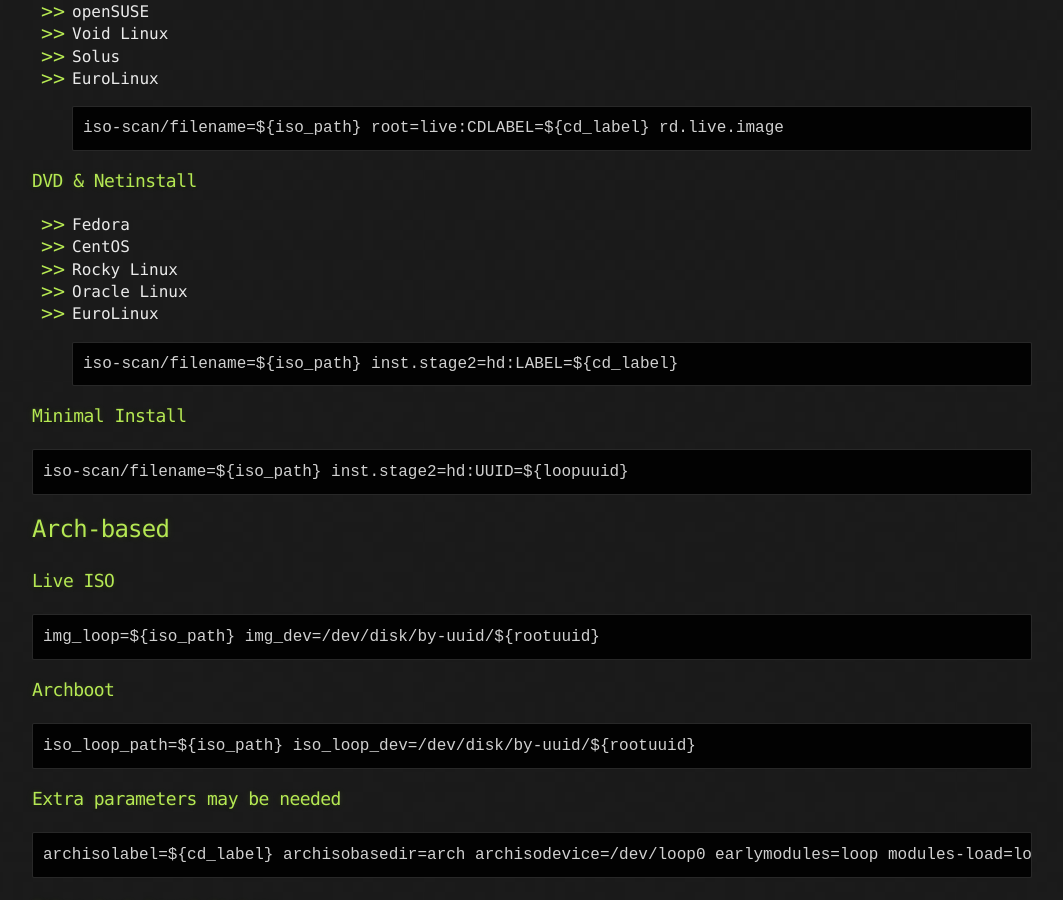
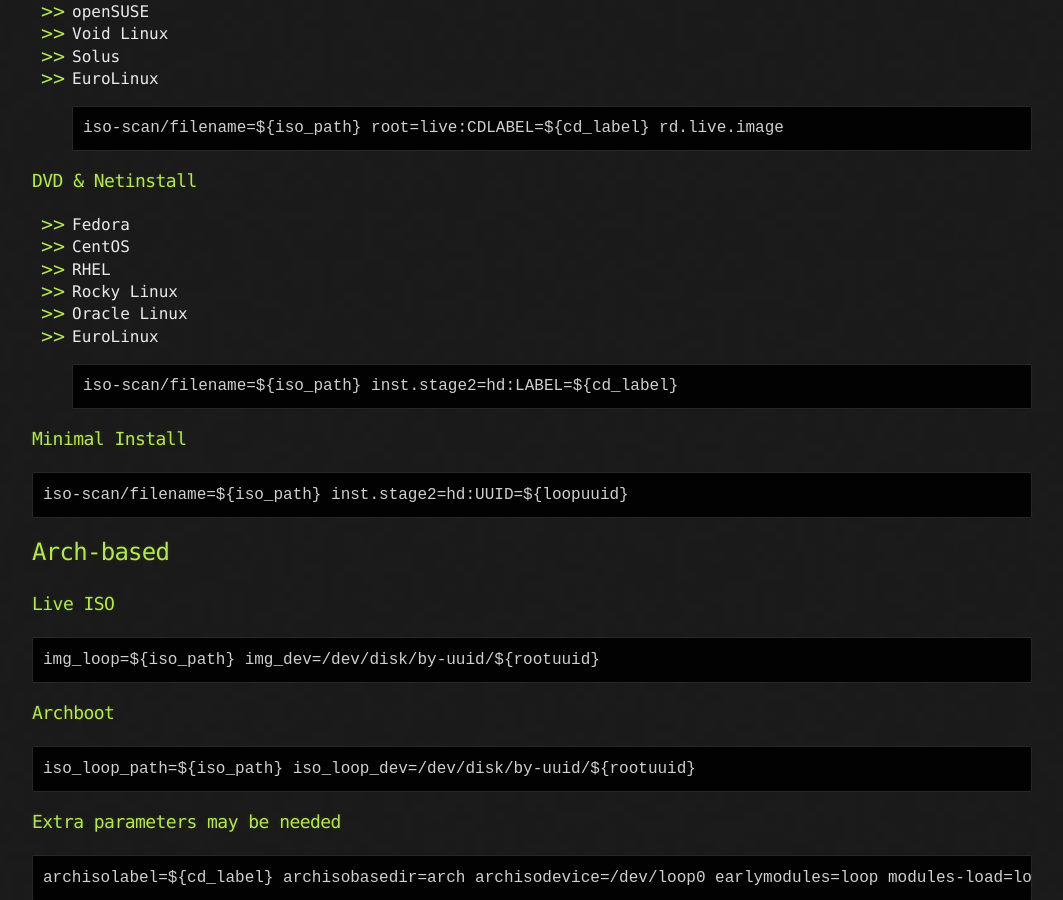
Before and after one commit to a1ive/a1ive.github.io, a Jekyll site: the page built from grub2_loopback.md, in a window 1280 px wide and 900 px high, scrolled down 1215 px. Shown: the whole window, without its empty margins (108-1171 px from the left). Built offline with Jekyll 4.4.1, drawn with Linux system fonts in a browser that asks for light colours; our own code applies the rules of GitHub Pages for plain Markdown files.

Commit message:
Update grub2_loopback.md

```diff
--- a/grub2_loopback.md
+++ b/grub2_loopback.md
@@ -50,6 +50,7 @@ iso-scan/filename=${iso_path} root=live:CDLABEL=${cd_label} rd.live.image
 ### DVD & Netinstall
 - Fedora
 - CentOS
+- RHEL
 - Rocky Linux
 - Oracle Linux
 - EuroLinux
```
